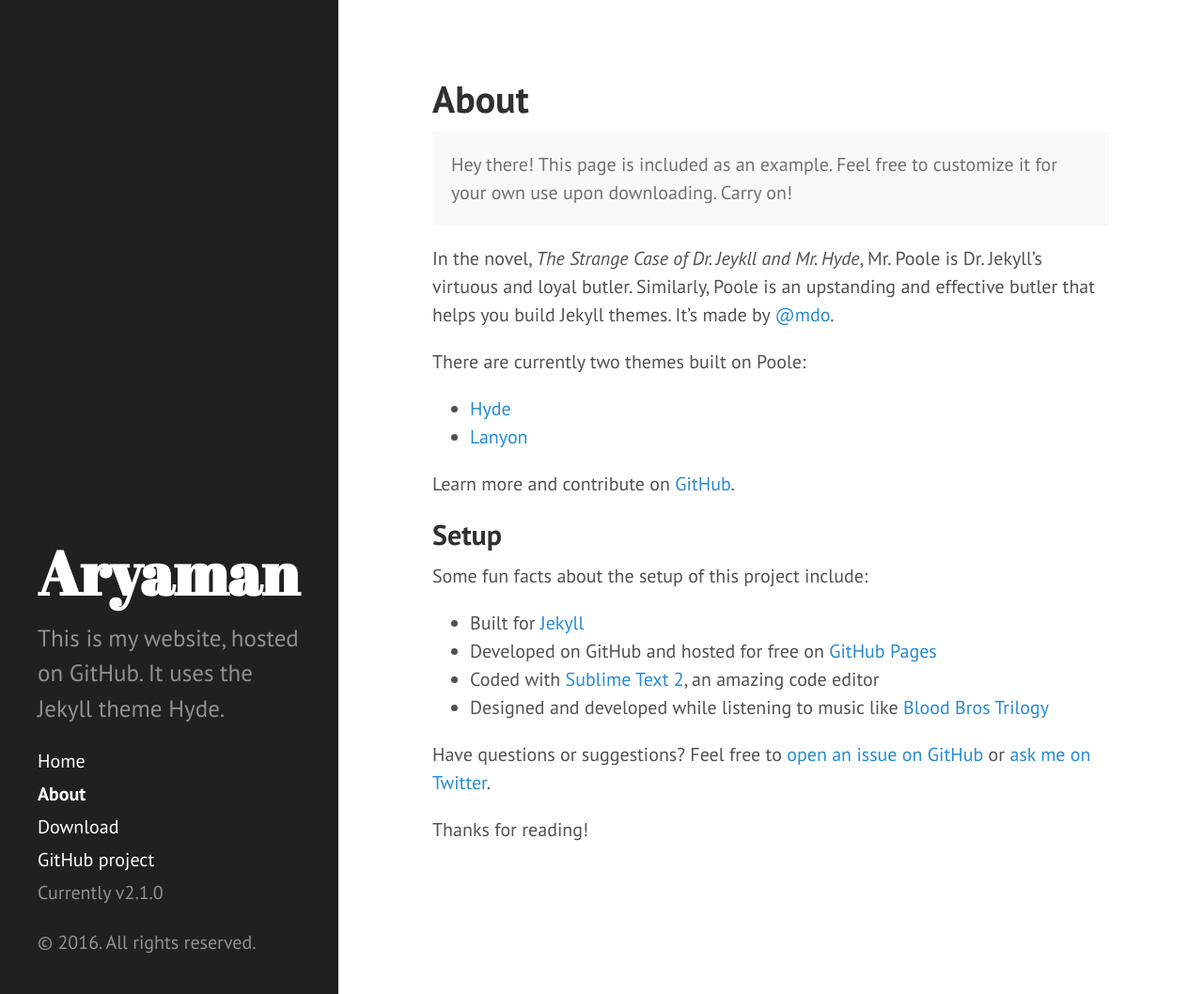
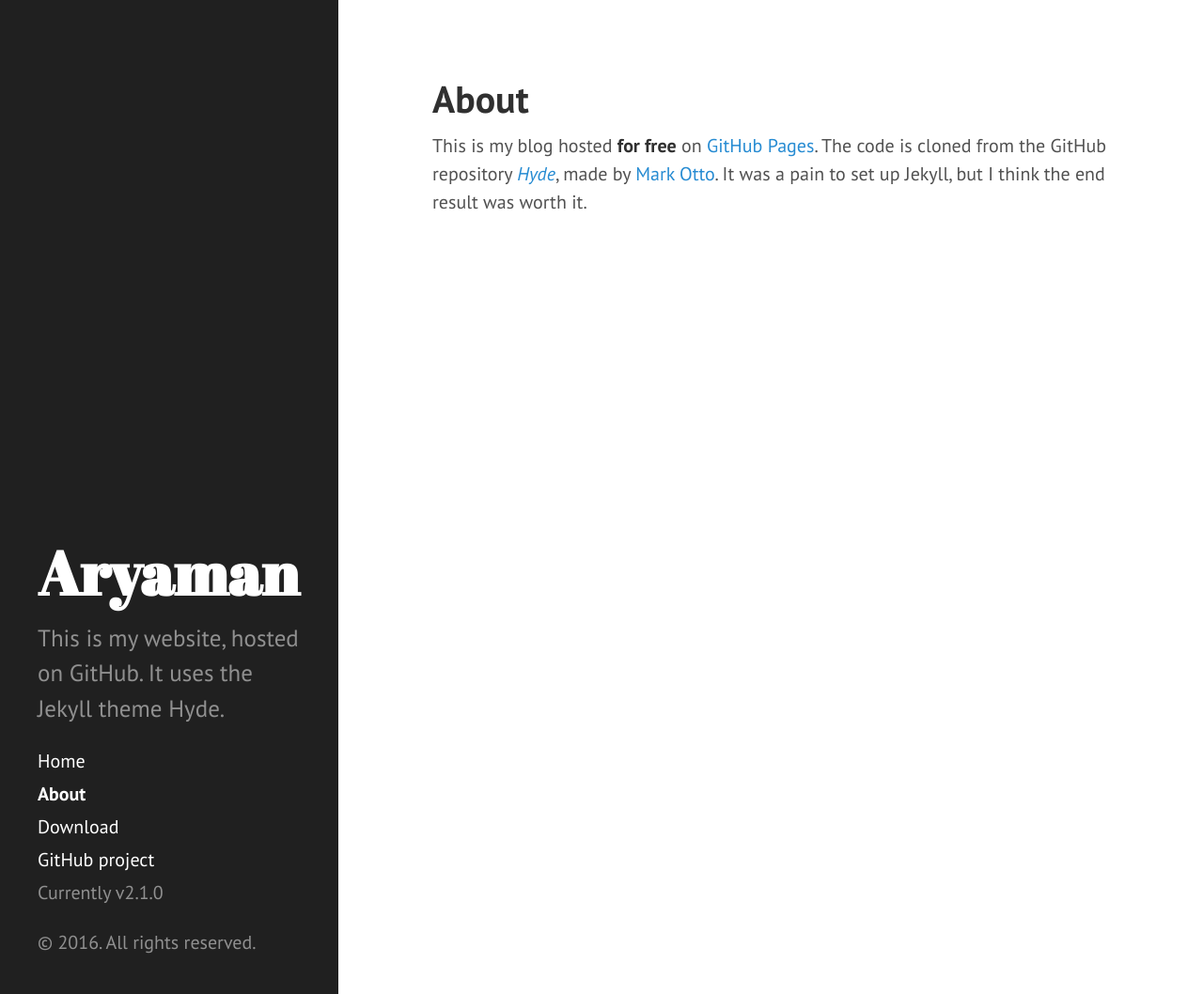
Before and after one commit to aryamanarora/blog, a Jekyll site: the page built from about.md, in a window 1280 px wide and 1058 px high. Shown: the whole window at 94% size. Built offline with Jekyll 4.4.1, drawn with Linux system fonts in a browser that asks for light colours.

```diff
--- a/about.md
+++ b/about.md
@@ -3,28 +3,4 @@ layout: page
 title: About
 ---
 
-<p class="message">
-  Hey there! This page is included as an example. Feel free to customize it for your own use upon downloading. Carry on!
-</p>
-
-In the novel, *The Strange Case of Dr. Jeykll and Mr. Hyde*, Mr. Poole is Dr. Jekyll's virtuous and loyal butler. Similarly, Poole is an upstanding and effective butler that helps you build Jekyll themes. It's made by [@mdo](https://twitter.com/mdo).
-
-There are currently two themes built on Poole:
-
-* [Hyde](http://hyde.getpoole.com)
-* [Lanyon](http://lanyon.getpoole.com)
-
-Learn more and contribute on [GitHub](https://github.com/poole).
-
-## Setup
-
-Some fun facts about the setup of this project include:
-
-* Built for [Jekyll](http://jekyllrb.com)
-* Developed on GitHub and hosted for free on [GitHub Pages](https://pages.github.com)
-* Coded with [Sublime Text 2](http://sublimetext.com), an amazing code editor
-* Designed and developed while listening to music like [Blood Bros Trilogy](https://soundcloud.com/maddecent/sets/blood-bros-series)
-
-Have questions or suggestions? Feel free to [open an issue on GitHub](https://github.com/poole/issues/new) or [ask me on Twitter](https://twitter.com/mdo).
-
-Thanks for reading!
+This is my blog hosted **for free** on [GitHub Pages](https://pages.github.com/). The code is cloned from the GitHub repository [*Hyde*](https://github.com/poole/hyde), made by [Mark Otto](https://github.com/mdo). It was a pain to set up Jekyll, but I think the end result was worth it.
```
Also changed, not shown: _posts/2012-02-06-whats-jekyll.md (deleted, +0 -12 lines), _posts/2012-02-07-example-content.md (deleted, +0 -138 lines), _posts/2013-12-28-introducing-hyde.md (deleted, +0 -37 lines), _posts/2016-10-11-hello-world.md (added, +13 -0 lines).
